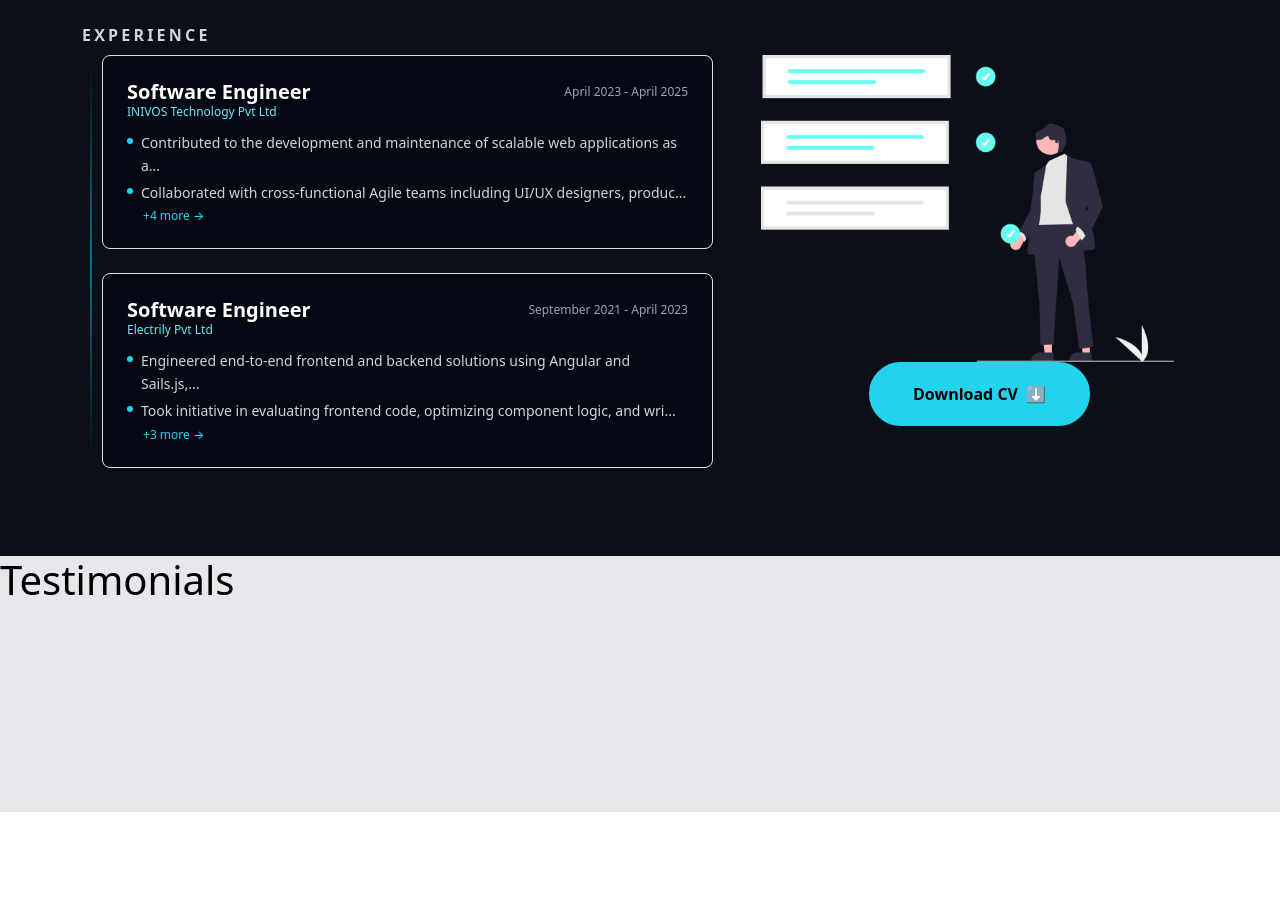
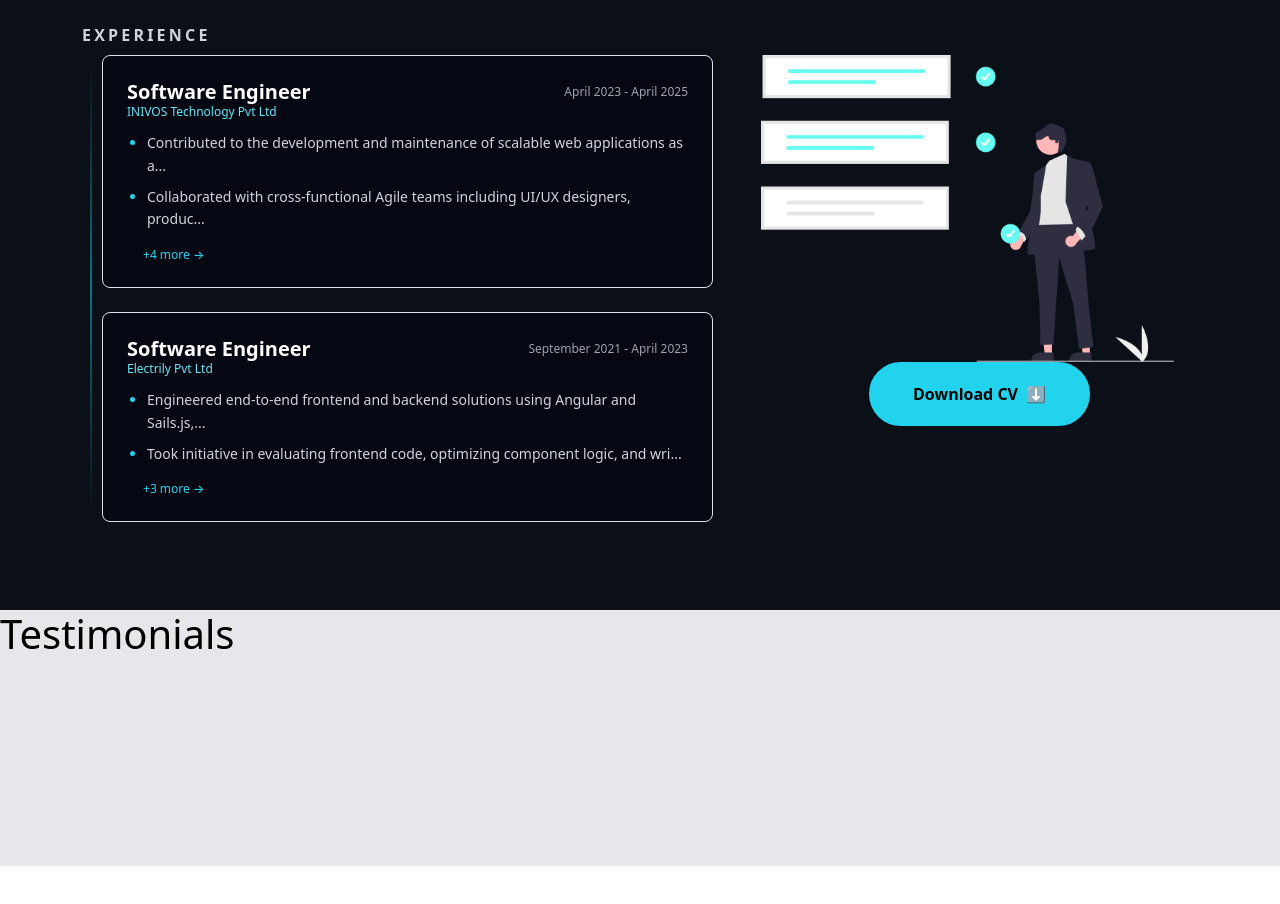
Before and after one commit to NilangaJayawickrama/MyPortfolio, a React (Create React App) app: page / in a window 1280 px wide. Shown: the part 1840-2744 px from the top of the page. Built offline with nearby package versions, Linux system fonts and the light colour scheme.

Commit message:
Finished experience section

```diff
--- a/src/presentation/pages/home/sections/Experience.js
+++ b/src/presentation/pages/home/sections/Experience.js
@@ -88,21 +88,22 @@ const Experience = () => {
                       <div className="mt-2">
                         {Array.isArray(exp.description) &&
                         exp.description.length > 0 ? (
-                          exp.description.slice(0, 2).map((point, index) => (
-                            <div
+                          <ul className="list-disc pl-5 space-y-2 text-sm leading-relaxed">
+                            {exp.description.slice(0, 2).map((point, index) => (
+                              <li
                                 key={index}
-                              className="text-sm text-gray-300 mb-1 last:mb-0"
+                                className="text-sm text-cyan-400 mb-1 last:mb-0"
                               >
                                 <div className="flex items-start gap-2">
-                                <div className="w-1.5 h-1.5 bg-cyan-400 rounded-full flex-shrink-0 mt-1.5"></div>
                                   <span className="text-gray-300 text-sm leading-relaxed flex-1">
                                     {point.length > 80
                                       ? point.substring(0, 80) + "..."
                                       : point}
                                   </span>
                                 </div>
-                            </div>
-                          ))
+                              </li>
+                            ))}
+                          </ul>
                         ) : (
                           <p className="text-gray-300 text-sm mb-0">
                             {exp.description}
@@ -122,7 +123,6 @@ const Experience = () => {
                             </button>
                           )}
                       </div>
-
                     </div>
                   </div>
                 </div>
@@ -164,7 +164,7 @@ const Experience = () => {
         </div>
       </div>
 
-      {/* Bootstrap Modal */}
+      {/* Modal */}
       <Modal
         show={showModal}
         onHide={() => setShowModal(false)}
@@ -173,23 +173,24 @@ const Experience = () => {
       >
         <Modal.Header closeButton className="bg-[#050812] border-0">
           <Modal.Title className="text-white text-xl font-bold">
-            {selectedExp?.title}
+            <div>{selectedExp?.title}</div>
+            <div className="text-cyan-300 text-sm">{selectedExp?.company}</div>
           </Modal.Title>
         </Modal.Header>
+
         <Modal.Body className="bg-[#050812] border border-cyan-500/40 p-4 max-h-[60vh] overflow-y-auto">
+          {Array.isArray(selectedExp?.description) ? (
+            <ul className="list-disc pl-5 space-y-2 text-gray-300 text-sm leading-relaxed">
+              {selectedExp.description.map((point, index) => (
+                <li key={index}>{point}</li>
+              ))}
+            </ul>
+          ) : (
             <p className="text-gray-300 text-sm leading-relaxed">
               {selectedExp?.description}
             </p>
+          )}
         </Modal.Body>
-        <Modal.Footer className="bg-gray-900/50 border-t border-gray-800 justify-content-center">
-          <Button
-            variant="link"
-            className="text-cyan-400 hover:text-white px-0"
-            onClick={() => setShowModal(false)}
-          >
-            Close
-          </Button>
-        </Modal.Footer>
       </Modal>
     </section>
   );
```
Also changed, not shown: src/index.css (+6 -0 lines). Lines whose indentation alone changed are shown as unchanged.
